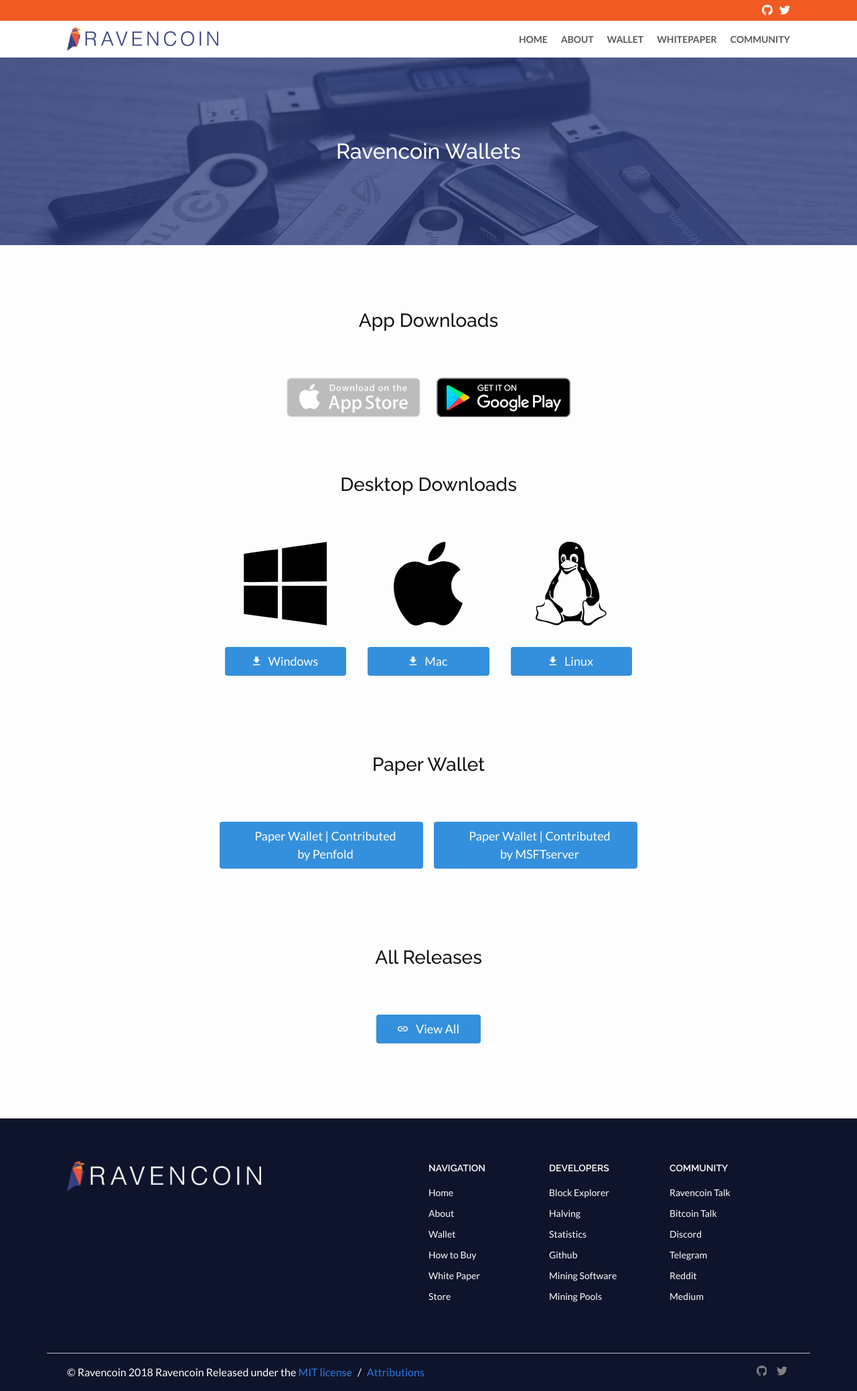
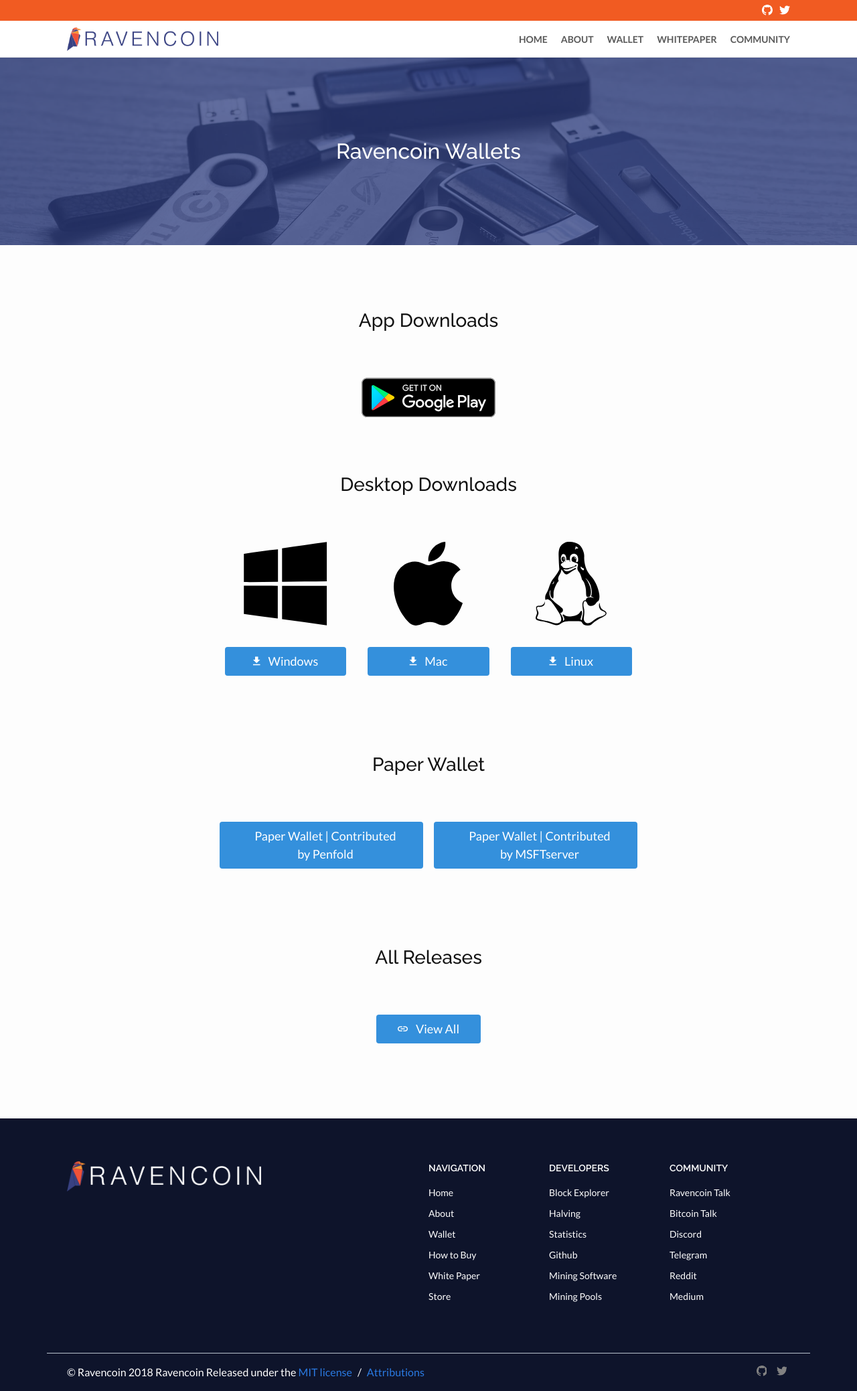
Before and after one commit to RavenProject/ravenproject.github.io, a Jekyll site: the page built from _pages/wallet.md, in a window 1280 px wide. Shown: the whole page at 67% size. Built offline with Jekyll 4.4.1, drawn with Linux system fonts in a browser that asks for light colours.

Commit message:
Remove IOS Link and Google Verification

```diff
--- a/_includes/head.html
+++ b/_includes/head.html
@@ -3,7 +3,6 @@
   <meta http-equiv="X-UA-Compatible" content="IE=edge">
   <meta name="viewport" content="width=device-width, initial-scale=1">
   {%- seo -%}
-  <meta name="google-site-verification" content="yJlofaSNNr2Qnf1xsIJZRZzJ5Q4cqcpw546QdeIpy-0" />
   <link rel="shortcut icon" type="image/png" href="/favicon.png"/>
   <link href="https://fonts.googleapis.com/css?family=Lato:300,400,700|Raleway:300,400,500,600,700" rel="stylesheet">
   <link href="{{ "/assets/css/material-design-iconic-font.min.css" | relative_url }}" rel="stylesheet">
--- a/_pages/wallet.md
+++ b/_pages/wallet.md
@@ -10,10 +10,7 @@
   <div class="wrapper text-center pt-8 pb-20" style="max-width: 700px;">
     <h2 class="mb-16">App Downloads</h2>
     <div class="flex flex-wrap align-center justify-center pb-4">
-      <div class="px-3 w-1/2 text-right">
-        <a target="_blank" class="block opacity-25 cursor-not-allowed"><img style="width:100%;max-width: 200px;" src="/assets/img/pages/wallet/app-store-badge.svg" alt="app store"/></a>
-      </div>
-      <div class="px-3 w-1/2 text-left">
+      <div class="px-3 w-1/2 text-center">
         <a href="https://play.google.com/store/apps/details?id=com.ravencoin" target="_blank" class="block"><img style="width:100%;max-width: 200px;" src="{{ "/assets/img/pages/wallet/google-play-badge.svg" }}" alt="google play"/></a>
       </div>
     </div>
```
